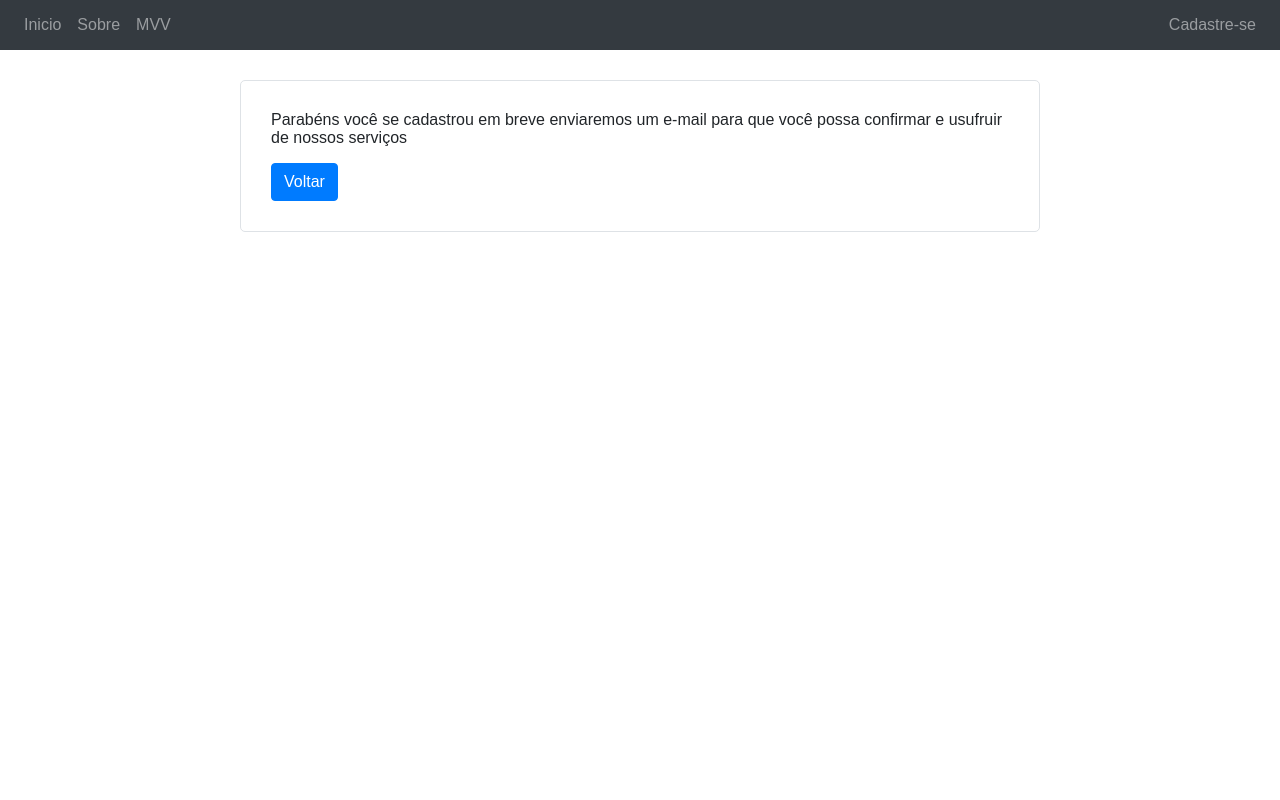
After one commit to weslley543/TCON, a PHP site: page /View/Pagina_parabens.html in a window 1280 px wide. The commit adds this page. Run offline with PHP 8.4, Linux system fonts and the light colour scheme.

Commit message:
nova organização de rotas

```diff
--- /dev/null
+++ b/View/Pagina_parabens.html
@@ -0,0 +1,53 @@
+<html lang="pt-br">
+
+<head>
+    <meta charset="utf-8">
+    <link rel="stylesheet" href="https://stackpath.bootstrapcdn.com/bootstrap/4.3.1/css/bootstrap.min.css" integrity="sha384-ggOyR0iXCbMQv3Xipma34MD+dH/1fQ784/j6cY/iJTQUOhcWr7x9JvoRxT2MZw1T" crossorigin="anonymous">
+    <link rel="stylesheet" href="../assets/css/style.css">
+    <title>TCON - Seja Bem Vindo</title>
+</head>
+
+<body>
+    <nav class="nav">
+        <nav class="navbar navbar-dark bg-dark navbar-expand-lg fixed-top" id="navBar">
+
+            <button class="navbar-toggler" type="button" data-toggle="collapse" data-target="#navbarNav" aria-controls="navbarNav" aria-expanded="false" aria-label="Toggle navigation">
+                <span class="navbar-toggler-icon"></span>
+            </button>
+            <div class="collapse navbar-collapse" id="navbarNav">
+                <ul class="navbar-nav">
+                    <li class="nav-item">
+                        <a class="nav-link" target="_blank" href="">Inicio</a>
+                    </li>
+                    <li class="nav-item">
+                        <a class="nav-link" target="_blank" href=""> Sobre</a>
+                    </li>
+                    <li class="nav-item">
+                        <a class="nav-link" target="_blank" href="">MVV</a>
+                    </li>
+                </ul>
+                <ul class="navbar-nav flex-row ml-md-auto d-none d-md-flex">
+                    <li class="nav-item">
+                        <a class="nav-link" target="_self" href="../View/Cadastro.php">Cadastre-se <span class="sr-only">(current)</span></a>
+                    </li>
+                </ul>
+            </div>
+        </nav>
+    </nav>
+    <div class="container border" style="width:800px; heigh:600px; border-radius: 5px; padding:30px;">
+        <div class="row">
+            <div class="col-md-12">
+                <p>Parabéns você se cadastrou em breve enviaremos um e-mail para que você possa confirmar e usufruir de nossos serviços</p>
+            </div>
+            <div class="col-md-12">
+                <a class="btn btn-primary" href="../index.php" target="_self">Voltar</a>
+            </div>
+        </div>
+
+    </div>
+</body>
+<script src="https://code.jquery.com/jquery-3.3.1.slim.min.js" integrity="sha384-q8i/X+965DzO0rT7abK41JStQIAqVgRVzpbzo5smXKp4YfRvH+8abtTE1Pi6jizo" crossorigin="anonymous"></script>
+<script src="https://cdnjs.cloudflare.com/ajax/libs/popper.js/1.14.7/umd/popper.min.js" integrity="sha384-UO2eT0CpHqdSJQ6hJty5KVphtPhzWj9WO1clHTMGa3JDZwrnQq4sF86dIHNDz0W1" crossorigin="anonymous"></script>
+<script src="https://stackpath.bootstrapcdn.com/bootstrap/4.3.1/js/bootstrap.min.js" integrity="sha384-JjSmVgyd0p3pXB1rRibZUAYoIIy6OrQ6VrjIEaFf/nJGzIxFDsf4x0xIM+B07jRM" crossorigin="anonymous"></script>
+
+</html>
--- a/View/index.php
+++ b/index.php
@@ -28,7 +28,7 @@
                 </ul>
                 <ul class="navbar-nav flex-row ml-md-auto d-none d-md-flex">
                     <li class="nav-item">
-                        <a class="nav-link" target="_self" href="Cadastro.php">Cadastre-se <span class="sr-only">(current)</span></a>
+                        <a class="nav-link" target="_self" href="View/Cadastro.php">Cadastre-se <span class="sr-only">(current)</span></a>
                     </li>
                 </ul>
             </div>
```
Also changed, not shown: Controllers/Usuario.php (+15 -3 lines), Model/UsuarioDAO.php (added, +21 -0 lines), View/Cadastro.php (+11 -11 lines).
